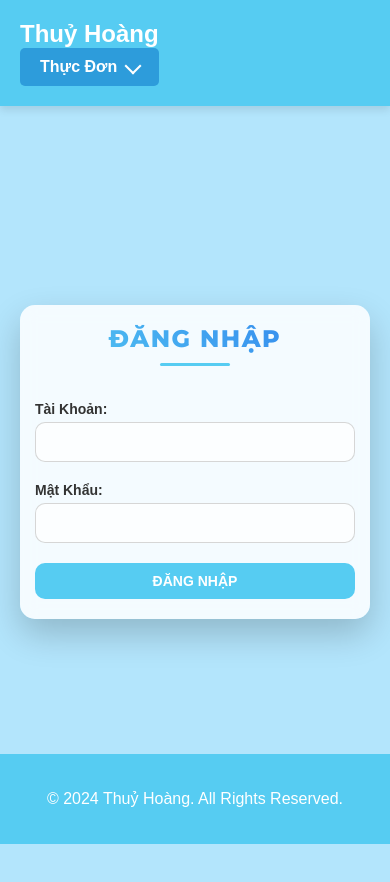
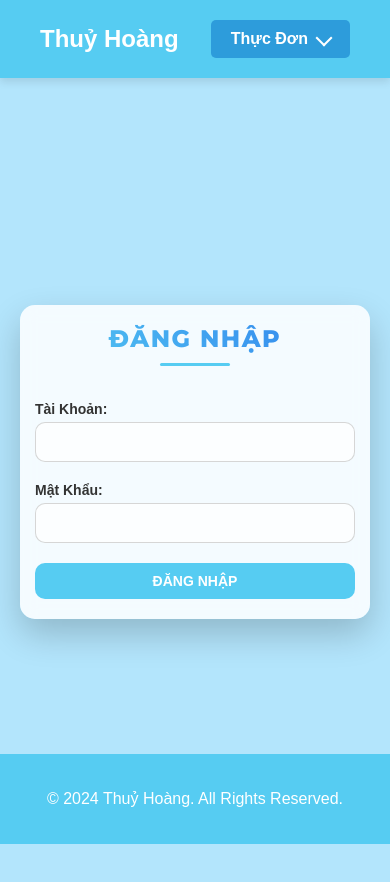
Before and after one commit to AidenTran15/ThuyHoang, a React (Create React App) app in the folder thuyhoang/: page / in a window 390 px wide. Shown: the top 882 px of the page. Built offline with nearby package versions, Linux system fonts and the light colour scheme.

Commit message:
Fix dropdown alignment: position dropdown to the right side in mobile view

```diff
--- a/thuyhoang/src/components/NavBar/NavBar.css
+++ b/thuyhoang/src/components/NavBar/NavBar.css
@@ -157,21 +157,57 @@ body {
     }
 }
 
-/* Media query for desktop view */
-@media (min-width: 769px) {
+/* Media query for mobile view */
+@media (max-width: 768px) {
+    .navbar {
+        flex-direction: row;
+        /* Keep items in a row */
+        justify-content: space-between;
+        /* Space between header and dropdown */
+        align-items: center;
+        /* Center items vertically */
+    }
+
+    .navbar-header {
+        margin-left: 20px;
+        /* Add some space to the left of the header */
+    }
+
     .navbar-links {
-        justify-content: flex-end;
+        flex-direction: column;
+        align-items: flex-end;
+        /* Align dropdown button to the right */
+        width: 100%;
+        /* Ensure links take full width */
     }
 
     .navbar-links .navbar-link {
-        margin-left: 20px;
-        /* Add spacing between links */
-        display: block;
-        /* Show links on desktop */
+        display: none;
+        /* Hide direct links on mobile */
     }
 
     .navbar-dropdown {
-        display: none;
-        /* Hide dropdown on desktop */
+        display: block;
+        /* Show dropdown on mobile */
+    }
+
+    .dropdown-content {
+        position: absolute;
+        /* Use absolute positioning */
+        right: 10px;
+        /* Position dropdown 10px from the right side */
+        left: auto;
+        /* Remove any left alignment */
+        text-align: right;
+        /* Align text inside dropdown to the right */
+        width: auto;
+        /* Ensure dropdown is not stretched */
+        min-width: 200px;
+        /* Set a minimum width */
+    }
+
+    .dropdown-button {
+        margin-right: 20px;
+        /* Add some space to the right of the dropdown button */
     }
 }
```
